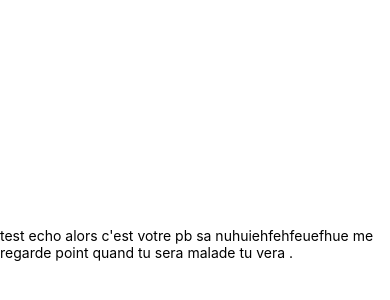
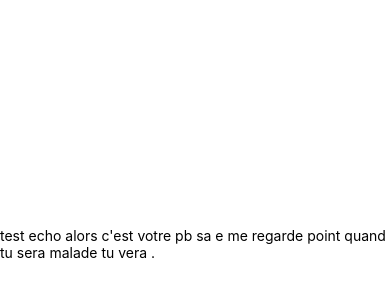
Before and after one commit to tnase/nativeAPP, a React Native app: screen / in a window 390 px wide. Shown: the part 178-478 px from the top of the page. Built offline with nearby package versions, Linux system fonts and the light colour scheme.

Commit message:
premier commit sur le app.js
first commit

```diff
--- a/App.js
+++ b/App.js
@@ -5,7 +5,7 @@ export default class App extends React.Component {
   render() {
     return (
       <View style={styles.container}>
-        <Text>test echo alors c'est votre pb sa nuhuiehfehfeuefhue me regarde point quand tu sera malade tu vera .</Text>
+        <Text>test echo alors c'est votre pb sa e me regarde point quand tu sera malade tu vera .</Text>
       </View>
     );
   }
```
